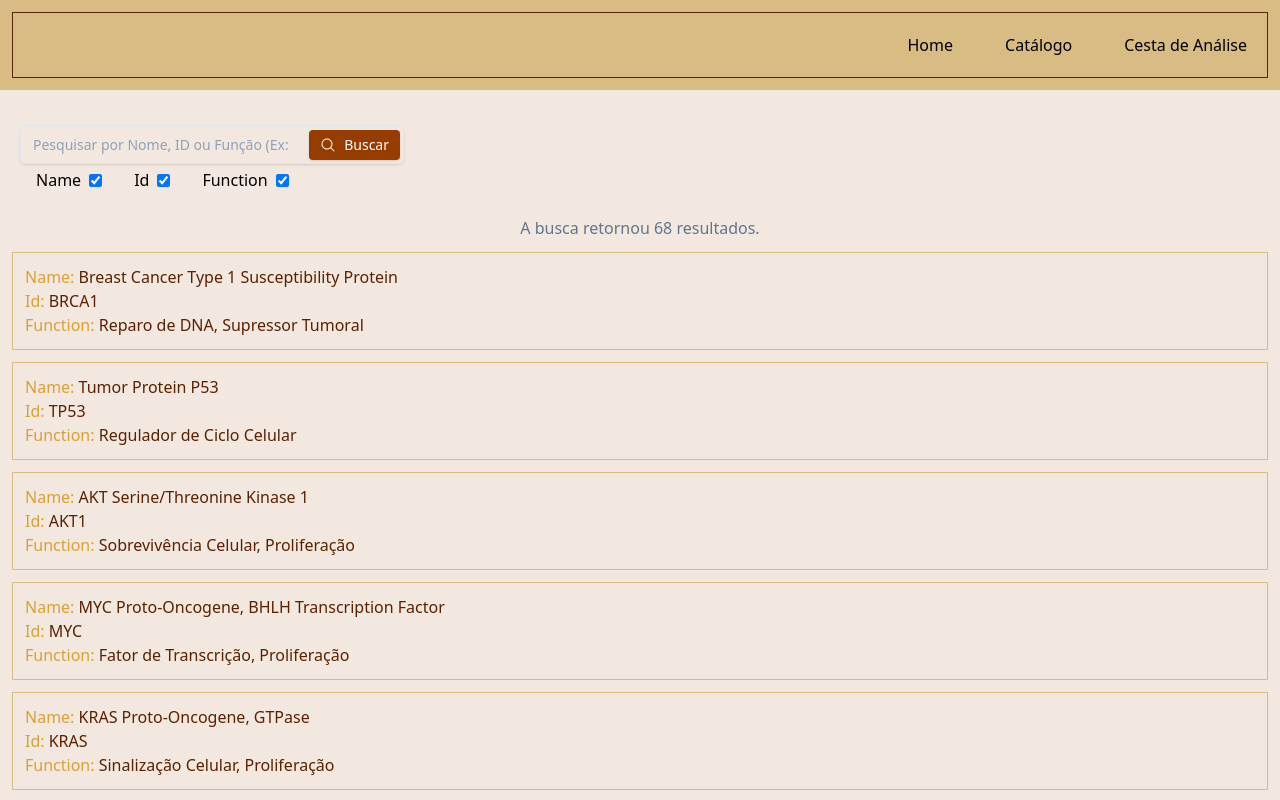
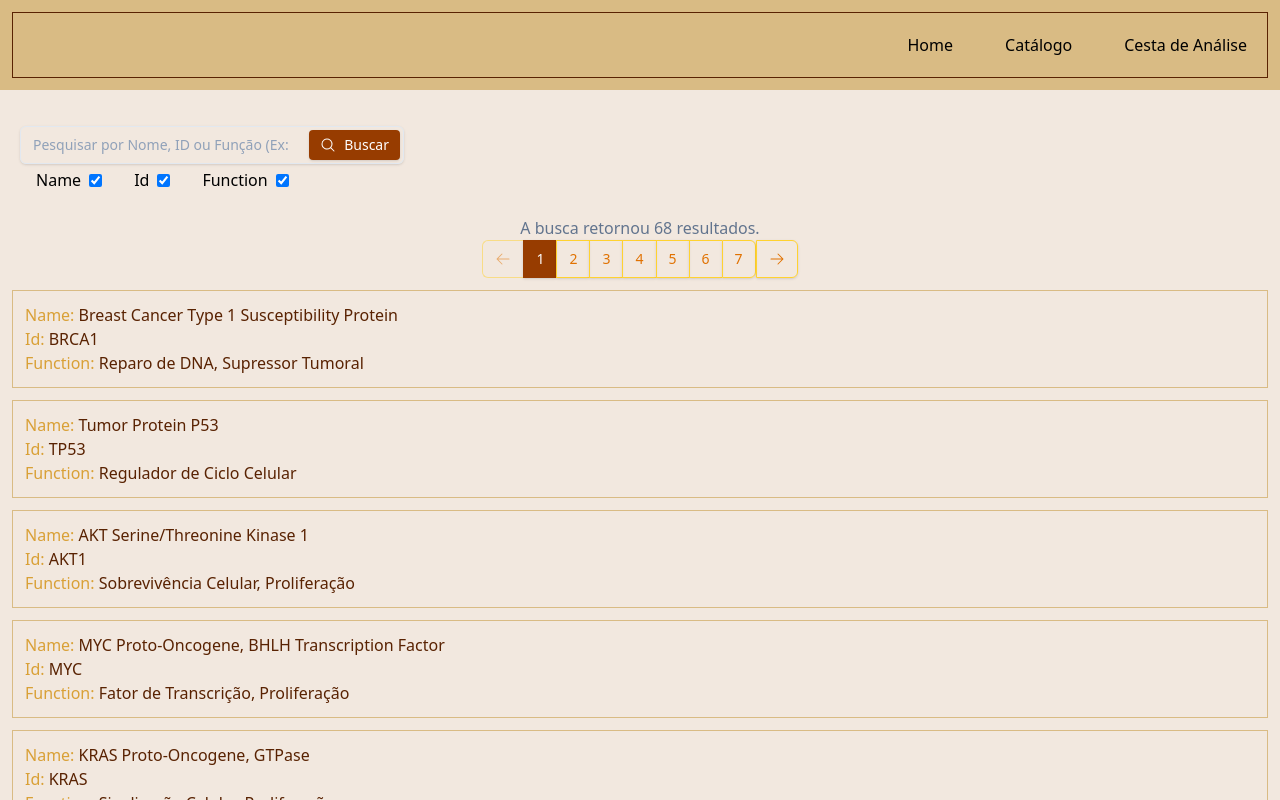
Before and after one commit to im-ivan/bio-data, a React (Vite) app: page /catalog in a window 1280 px wide. Shown: the top 800 px of the page. Built offline with nearby package versions, Linux system fonts and the light colour scheme.

Commit message:
ft: impl pagination complete

```diff
--- a/src/components/GeneCatalog.tsx
+++ b/src/components/GeneCatalog.tsx
@@ -1,8 +1,8 @@
-
 import { useMemo, useState } from "react";
 import geneData from "../assets/bio-data-db.json"
 import type { Gene } from "../types/Gene"
 import { GeneCard } from "./GeneCard"
+import { PaginationIndex } from "./PaginationIndex";
 
 interface FilterFields {
     name: boolean;
@@ -18,23 +18,15 @@ export const GeneCatalog = () => {
         id: true,
         function: true
     })
+    const [search, setSearch] = useState<string>("");
+
+    const MAX_ITEMS_PER_PAGE = 10
     const [currentPage, setCurrentPage] = useState<number>(1)
-    const MAX_ITEMS = 10
-    const LAST_INDEX = currentPage * MAX_ITEMS
-    const FIRST_INDEX = LAST_INDEX - MAX_ITEMS
 
-    const handleFilterChange = (field: keyof FilterFields) => {
-        setFilters(prevFilters => ({
-            ...prevFilters,
-            [field]: !prevFilters[field]
-        }))
-    }
-
-    const [search, setSearch] = useState<string>("");
     const filteredGenes = useMemo(() => {
         const query = search.toLowerCase();
 
-        return genesList.filter(gene => {
+        const newFilteredGenes = genesList.filter(gene => {
             if (!query) return true
 
             const nameMatch = filters.name && gene.name.toLowerCase().includes(query)
@@ -43,7 +35,23 @@ export const GeneCatalog = () => {
 
             return nameMatch || idMatch || functionMatch;
         });
-    }, [search, filters, genesList])
+
+        if (currentPage > 1 && newFilteredGenes.length <= (currentPage - 1) * MAX_ITEMS_PER_PAGE) {
+            setCurrentPage(1);
+        }
+
+        return newFilteredGenes;
+    }, [search, filters, genesList, currentPage])
+
+    const LAST_INDEX = currentPage * MAX_ITEMS_PER_PAGE
+    const FIRST_INDEX = LAST_INDEX - MAX_ITEMS_PER_PAGE
+
+    const handleFilterChange = (field: keyof FilterFields) => {
+        setFilters(prevFilters => ({
+            ...prevFilters,
+            [field]: !prevFilters[field]
+        }))
+    }
 
     return <>
         <div className="catalog-filter-area p-5">
@@ -53,14 +61,13 @@ export const GeneCatalog = () => {
                         className="w-full bg-transparent placeholder:text-slate-400 text-amber-700 text-sm border border-slate-200 rounded-md pl-3 pr-28 py-2 transition duration-300 ease focus:outline-none focus:border-amber-400 hover:border-amber-600 shadow-sm focus:shadow"
                         placeholder="Pesquisar por Nome, ID ou Função (Ex: 'Protein' ou 'BRCA')"
                         onChange={e => setSearch(e.target.value)}
-                        value={search}
-                    />
+                        value={search} />
                     <button
                         className="absolute top-1 right-1 flex items-center rounded bg-amber-800 py-1 px-2.5 border border-transparent text-center text-sm text-white transition-all shadow-sm hover:shadow focus:bg-amber-700 focus:shadow-none active:bg-amber hover:bg-amber-700 active:shadow-none disabled:pointer-events-none disabled:opacity-50 disabled:shadow-none"
-                        type="button"
-                    >
+                        type="button">
+
                         <svg xmlns="http://www.w3.org/2000/svg" viewBox="0 0 24 24" fill="currentColor" className="w-4 h-4 mr-2">
-                            <path fill-rule="evenodd" d="M10.5 3.75a6.75 6.75 0 1 0 0 13.5 6.75 6.75 0 0 0 0-13.5ZM2.25 10.5a8.25 8.25 0 1 1 14.59 5.28l4.69 4.69a.75.75 0 1 1-1.06 1.06l-4.69-4.69A8.25 8.25 0 0 1 2.25 10.5Z" clip-rule="evenodd" />
+                            <path fillRule="evenodd" d="M10.5 3.75a6.75 6.75 0 1 0 0 13.5 6.75 6.75 0 0 0 0-13.5ZM2.25 10.5a8.25 8.25 0 1 1 14.59 5.28l4.69 4.69a.75.75 0 1 1-1.06 1.06l-4.69-4.69A8.25 8.25 0 0 1 2.25 10.5Z" clipRule="evenodd" />
                         </svg>
                         Buscar
                     </button>
@@ -73,8 +80,7 @@ export const GeneCatalog = () => {
                             name="gene-name"
                             id="gene-name"
                             checked={filters.name}
-                            onChange={() => handleFilterChange("name")}
-                        />
+                            onChange={() => handleFilterChange("name")} />
                     </div>
                     <div className="input-group flex items-center mx-3">
                         <label className="m-1" htmlFor="gene-id">Id</label>
@@ -83,8 +89,7 @@ export const GeneCatalog = () => {
                             name="gene-id"
                             id="gene-id"
                             checked={filters.id}
-                            onChange={() => handleFilterChange("id")}
-                        />
+                            onChange={() => handleFilterChange("id")} />
                     </div>
                     <div className="input-group flex items-center mx-3">
                         <label className="m-1" htmlFor="gene-function">Function</label>
@@ -93,17 +98,30 @@ export const GeneCatalog = () => {
                             name="gene-function"
                             id="gene-function"
                             checked={filters.function}
-                            onChange={() => handleFilterChange("function")}
-                        />
+                            onChange={() => handleFilterChange("function")} />
                     </div>
                 </div>
             </div>
         </div>
         <div className="catalog-board">
-            {filteredGenes.length === 0 ?
-                <p className="col-span-full text-center text-slate-500">Nenhum gene encontrado com os critérios de busca e filtro.</p> :
-                <p className="col-span-full text-center text-slate-500">A busca retornou {filteredGenes.length} resultados.</p>
-            }
+            {filteredGenes.length === 0 ? (
+                <p className="col-span-full text-center text-slate-500">
+                    Nenhum gene encontrado com os critérios de busca e filtro.
+                </p>
+            ) : (
+                <>
+                    <p className="col-span-full text-center text-slate-500">
+                        A busca retornou {filteredGenes.length} resultados.
+                    </p>
+                    <PaginationIndex
+                        totalItems={filteredGenes.length}
+                        itemsPerPage={MAX_ITEMS_PER_PAGE}
+                        currentPage={currentPage}
+                        onPageChange={setCurrentPage}
+                    />
+                </>
+            )}
+
             {
                 filteredGenes.slice(FIRST_INDEX, LAST_INDEX).map(gene => {
                     return (
--- /dev/null
+++ b/src/components/PaginationIndex.tsx
@@ -0,0 +1,68 @@
+interface IPaginationIndexProps {
+    totalItems: number;
+    itemsPerPage: number;
+    currentPage: number;
+    onPageChange: (page: number) => void;
+}
+
+export const PaginationIndex = ({ totalItems, itemsPerPage, currentPage, onPageChange }: IPaginationIndexProps) => {
+    const totalPages = Math.ceil(totalItems / itemsPerPage);
+    const pages = Array.from({ length: totalPages }, (_, i) => i + 1);
+
+    const activeClasses = "border-amber-800 text-white bg-amber-800";
+    const inactiveClasses = "border-amber-300 text-amber-600 hover:text-white hover:bg-amber-800 hover:border-amber-800 focus:text-white focus:bg-amber-800 focus:border-amber-800 active:border-amber-800 active:text-white active:bg-amber-800";
+
+    const handlePageClick = (pageNumber: number) => {
+        if (pageNumber < 1 || pageNumber > totalPages) return;
+        onPageChange(pageNumber);
+    };
+
+    return (
+        <>
+            <div className="">
+                <div className="row flex justify-center">
+                    <button
+                        className="rounded-md rounded-r-none border border-r-0 border-amber-300 py-2 px-3 text-center text-sm transition-all shadow-sm hover:shadow-lg text-amber-600 hover:text-white hover:bg-amber-800 hover:border-amber-800 focus:text-white focus:bg-amber-800 focus:border-amber-800 active:border-amber-800 active:text-white active:bg-amber-800 disabled:pointer-events-none disabled:opacity-50 disabled:shadow-none"
+                        type="button"
+                        onClick={() => handlePageClick(currentPage - 1)}
+                        disabled={currentPage === 1}
+                    >
+                        <svg xmlns="http://www.w3.org/2000/svg" viewBox="0 0 24 24" fill="currentColor" className="w-4 h-4">
+                            <path fillRule="evenodd" d="M11.03 3.97a.75.75 0 0 1 0 1.06l-6.22 6.22H21a.75.75 0 0 1 0 1.5H4.81l6.22 6.22a.75.75 0 1 1-1.06 1.06l-7.5-7.5a.75.75 0 0 1 0-1.06l7.5-7.5a.75.75 0 0 1 1.06 0Z" clipRule="evenodd" />
+                        </svg>
+                    </button>
+
+                    {pages.map((pageNumber) => (
+                        <button
+                            key={pageNumber}
+                            className={`
+                                rounded-md
+                                ${pageNumber === totalPages ? 'rounded-l-none' : 'rounded-r-none rounded-l-none border-r-0'}
+                                border py-2 px-3 text-center text-sm transition-all shadow-sm hover:shadow-lg disabled:pointer-events-none disabled:opacity-50 disabled:shadow-none
+                                ${pageNumber === currentPage
+                                    ? activeClasses
+                                    : inactiveClasses
+                                }
+                            `}
+                            type="button"
+                            onClick={() => handlePageClick(pageNumber)}
+                        >
+                            {pageNumber}
+                        </button>
+                    ))}
+
+                    <button
+                        className="rounded-md rounded-l-none border border-amber-300 py-2 px-3 text-center text-sm transition-all shadow-sm hover:shadow-lg text-amber-600 hover:text-white hover:bg-amber-800 hover:border-amber-800 focus:text-white focus:bg-amber-800 focus:border-amber-800 active:border-amber-800 active:text-white active:bg-amber-800 disabled:pointer-events-none disabled:opacity-50 disabled:shadow-none"
+                        type="button"
+                        onClick={() => handlePageClick(currentPage + 1)}
+                        disabled={currentPage === totalPages}
+                    >
+                        <svg xmlns="http://www.w3.org/2000/svg" viewBox="0 0 24 24" fill="currentColor" className="w-4 h-4">
+                            <path fillRule="evenodd" d="M12.97 3.97a.75.75 0 0 1 1.06 0l7.5 7.5a.75.75 0 0 1 0 1.06l-7.5 7.5a.75.75 0 1 1-1.06-1.06l6.22-6.22H3a.75.75 0 0 1 0-1.5h16.19l-6.22-6.22a.75.75 0 0 1 0-1.06Z" clipRule="evenodd" />
+                        </svg>
+                    </button>
+                </div>
+            </div>
+        </>
+    );
+};
```
